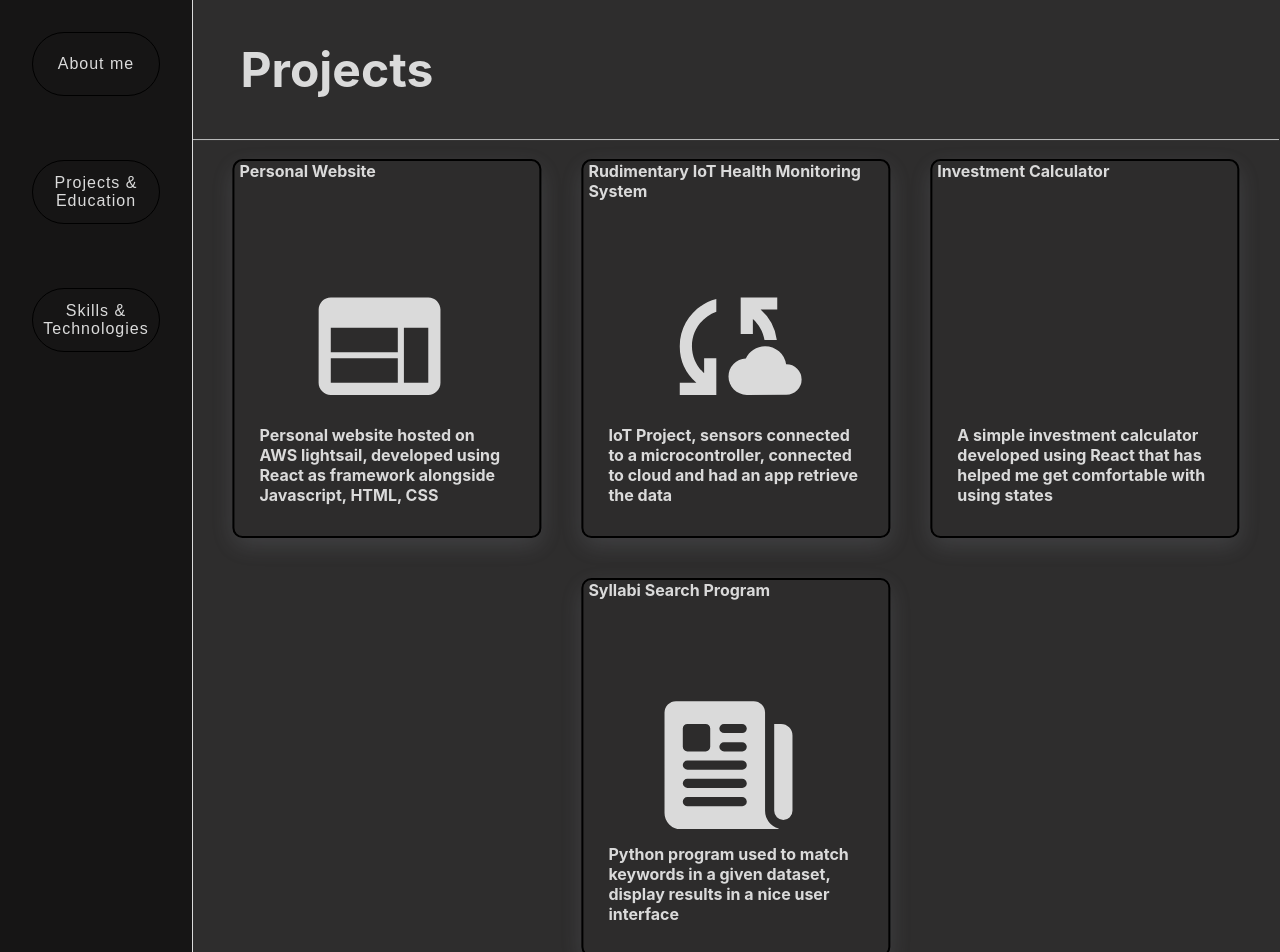
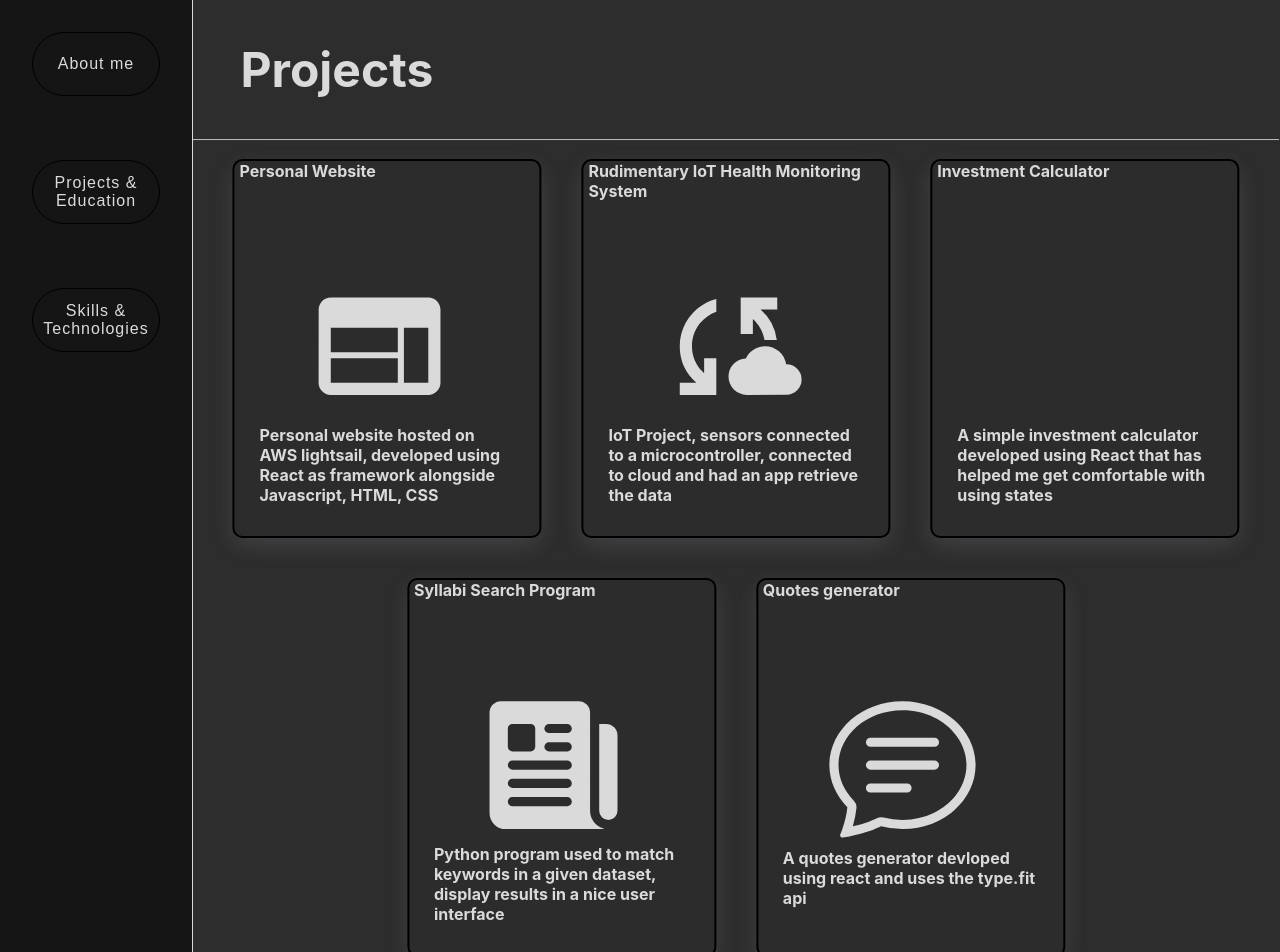
Before and after one commit to shant277/shantsharma.com, a React (Create React App) app: page /ProjectEducation in a window 1280 px wide. Shown: the top 952 px of the page. Built offline with nearby package versions, Linux system fonts and the light colour scheme; some icons are missing; the HTML template or start-up script is replaced by a standard one.

Commit message:
add new project

```diff
--- a/src/constants/Constants.js
+++ b/src/constants/Constants.js
@@ -21,7 +21,9 @@ import {
   FaJava,
   FaCalculator,
 } from "react-icons/fa6";
+
 import { SlGraph } from "react-icons/sl";
+import { BsChatText } from "react-icons/bs";
 
 import Email from "../icons/Email";
 import C from "../icons/C";
@@ -96,7 +98,11 @@ export const projects_ = [
           alongside Javascript, Html, & CSS. It takes in 4 fields, a current
           savings, yearly savings, expected interest per year and the investment
           durations. Results are displayed in a table. A link can be found here:
-          <a href="https://shant-investment-calculator.netlify.app/" target="_blank" rel="noopener noreferrer">
+          <a
+            href="https://shant-investment-calculator.netlify.app/"
+            target="_blank"
+            rel="noopener noreferrer"
+          >
             Investment Calculator
           </a>
         </p>
@@ -135,8 +141,25 @@ export const projects_ = [
       },
     ],
     projectIcon: <IoNewspaper className="project-card__image" />,
+      projectSummary:
+      "Python program used to match keywords in a given dataset, display results in a nice user interface"
+  },
+  {
+    project: "Quotes generator",
+    description:
+      "I matched keywords in a chosen PDF document to a pre-determined key words list that then displayed results (i.e. matched keywords) in a readable UI. Some functionality included: enabled users to save and load: previous results, settings that customized UI, able to view results in different graph formats (bar, pie, histogram) as well as in a table",
+    iconsData: [
+      { icon: <IoLogoReact className="project-logo" />, name: "React" },
+      {
+        icon: <IoLogoJavascript className="project-logo" />,
+        name: "JavaScript",
+      },
+      { icon: <IoLogoCss3 className="project-logo" />, name: "CSS" },
+      { icon: <IoLogoHtml5 className="project-logo" />, name: "HTML" },
+    ],
+    projectIcon: <BsChatText className="project-card__image" />,
     projectSummary:
-      "Python program used to match keywords in a given dataset, display results in a nice user interface",
+    "A quotes generator devloped using react and uses the type.fit api",
   },
 ];
 
```
